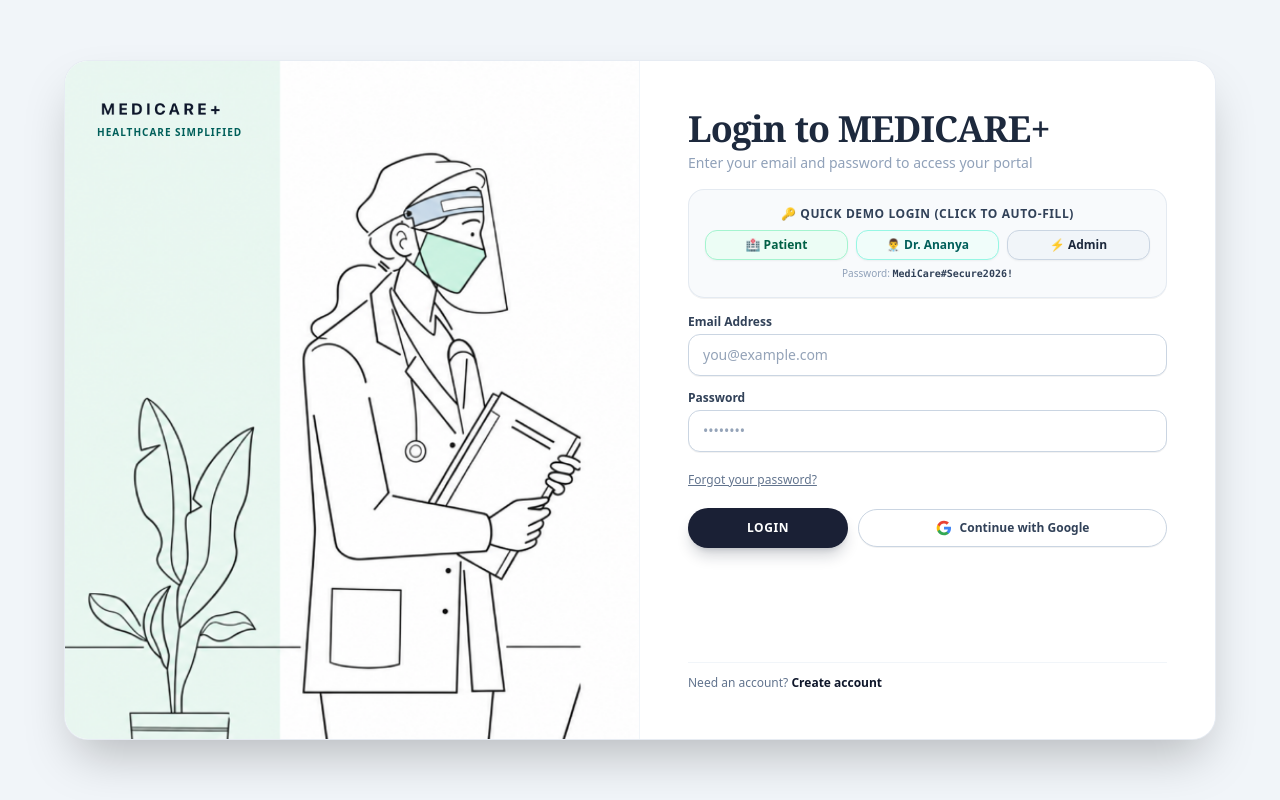
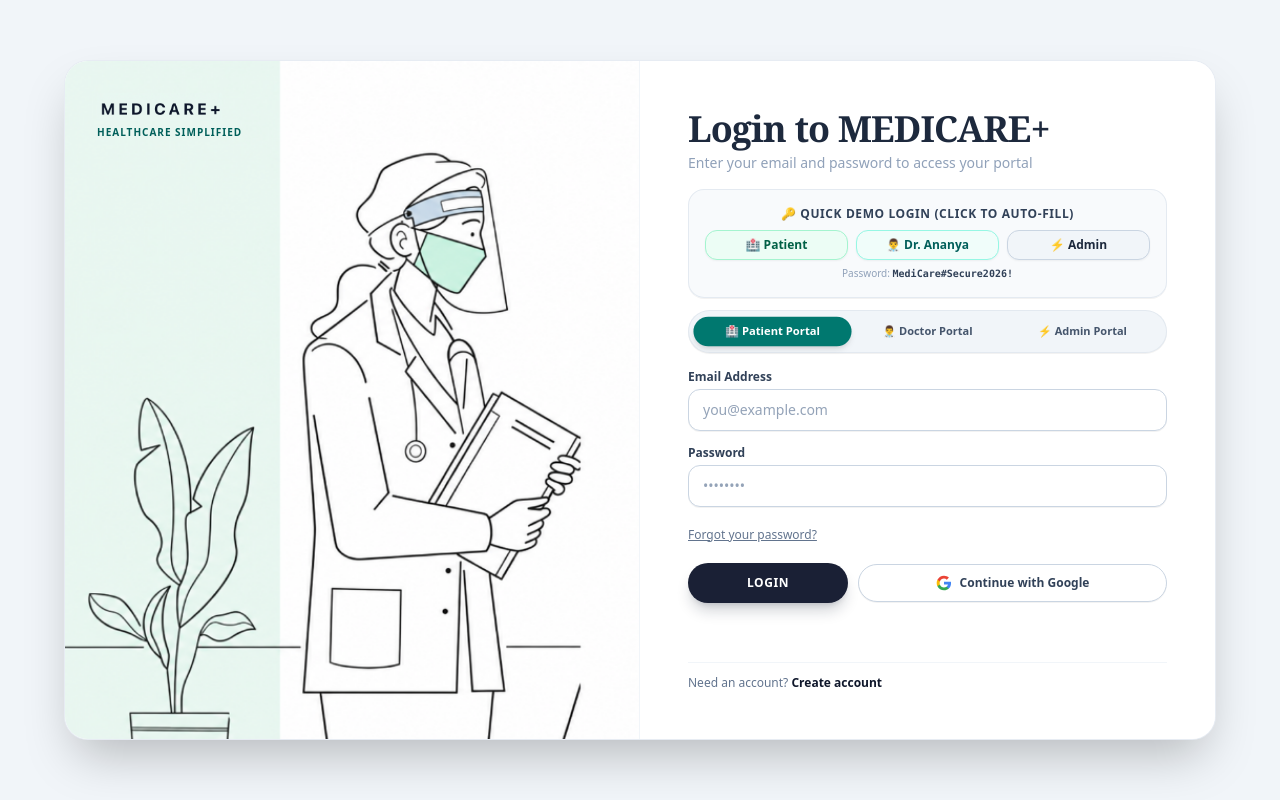
Before and after one commit to its-SamiKhan/Healthcare-Appointment-Manager, a Next.js app: page /login in a window 1280 px wide. Built offline with nearby package versions, Linux system fonts and the light colour scheme.

Commit message:
Add pill-shaped portal selector switch to separate Patient, Doctor, and Admin logins

```diff
--- a/app/login/page.tsx
+++ b/app/login/page.tsx
@@ -58,6 +58,8 @@ export default function LoginPage({ initialMode = 'login' }: LoginPageProps) {
   })
   const [error, setError] = useState('')
   const [loading, setLoading] = useState(false)
+
+  const [activePortal, setActivePortal] = useState<'PATIENT' | 'DOCTOR' | 'ADMIN'>('PATIENT')
 
   // Listen to browser Back / Forward buttons
   useEffect(() => {
@@ -162,7 +164,7 @@ export default function LoginPage({ initialMode = 'login' }: LoginPageProps) {
               </div>
 
               {/* Quick Test Accounts */}
-              <div className="mb-4 bg-slate-50/90 border border-slate-200/90 rounded-2xl p-3.5 sm:p-4 shadow-2xs">
+              <div className="mb-3 bg-slate-50/90 border border-slate-200/90 rounded-2xl p-3.5 sm:p-4 shadow-2xs">
                 <p className="text-[11px] sm:text-xs font-bold text-slate-700 uppercase tracking-wider mb-2 text-center">
                   🔑 Quick Demo Login (Click to Auto-fill)
                 </p>
@@ -171,7 +173,10 @@ export default function LoginPage({ initialMode = 'login' }: LoginPageProps) {
                     <button
                       key={acc.role}
                       type="button"
-                      onClick={() => handleQuickLogin(acc.email, acc.password)}
+                      onClick={() => {
+                        setActivePortal(acc.role.toUpperCase() as 'PATIENT' | 'DOCTOR' | 'ADMIN')
+                        handleQuickLogin(acc.email, acc.password)
+                      }}
                       className={`py-1.5 px-2 border rounded-xl text-xs font-bold transition text-center shadow-xs ${acc.color}`}
                     >
                       {acc.badge}
@@ -181,6 +186,31 @@ export default function LoginPage({ initialMode = 'login' }: LoginPageProps) {
                 <p className="text-[10px] text-slate-400 text-center mt-1.5 font-medium">
                   Password: <code className="font-mono text-slate-700 font-bold">MediCare#Secure2026!</code>
                 </p>
+              </div>
+
+              {/* Pill-Shaped Portal Selector Switch */}
+              <div className="mb-4 bg-slate-100 p-1.5 rounded-full flex items-center justify-between border border-slate-200/90 shadow-2xs">
+                {[
+                  { role: 'PATIENT', label: '🏥 Patient Portal', email: 'patient@example.com' },
+                  { role: 'DOCTOR', label: '👨‍⚕️ Doctor Portal', email: 'ananya.sharma@healthcare.com' },
+                  { role: 'ADMIN', label: '⚡ Admin Portal', email: 'admin@healthcare.com' },
+                ].map((p) => (
+                  <button
+                    key={p.role}
+                    type="button"
+                    onClick={() => {
+                      setActivePortal(p.role as 'PATIENT' | 'DOCTOR' | 'ADMIN')
+                      handleQuickLogin(p.email, 'MediCare#Secure2026!')
+                    }}
+                    className={`flex-1 py-1.5 px-2 rounded-full text-[10px] sm:text-[11px] font-extrabold transition-all duration-200 text-center cursor-pointer ${
+                      activePortal === p.role
+                        ? 'bg-teal-700 text-white shadow-md scale-[1.02]'
+                        : 'text-slate-600 hover:text-slate-900 hover:bg-white/60'
+                    }`}
+                  >
+                    {p.label}
+                  </button>
+                ))}
               </div>
 
               {/* Form */}
```
